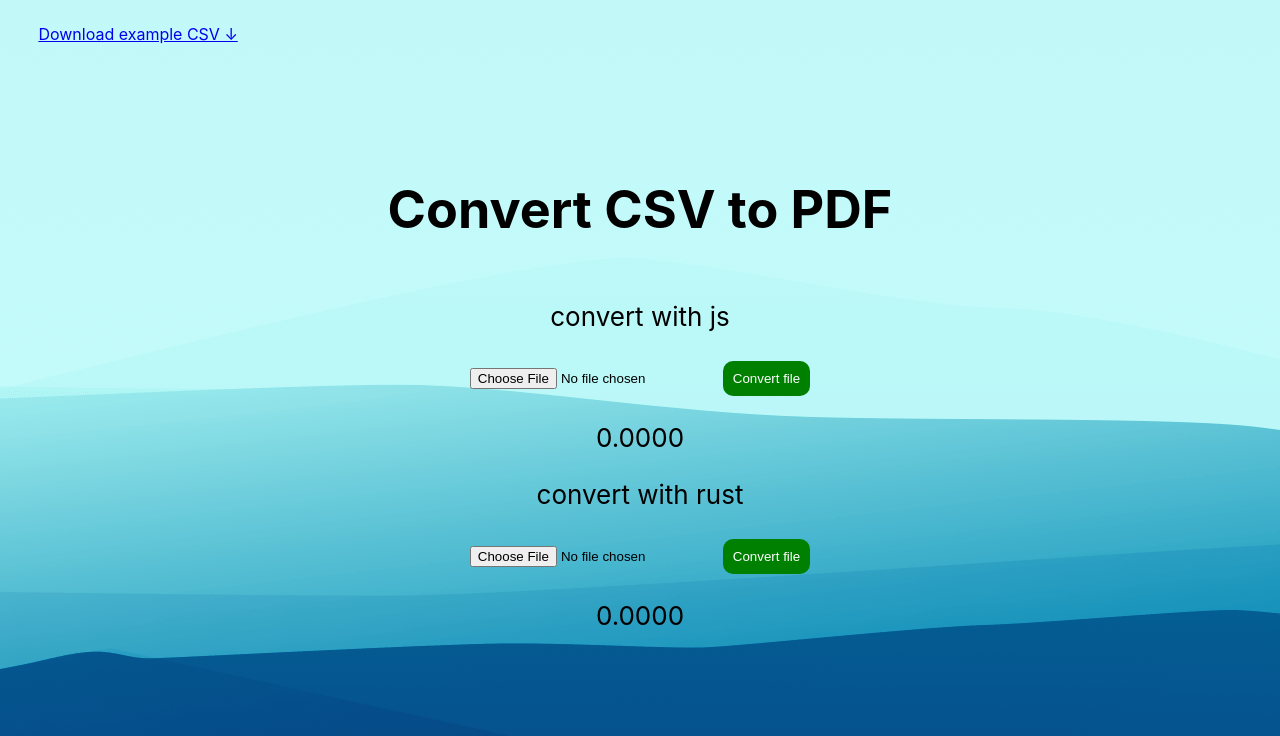
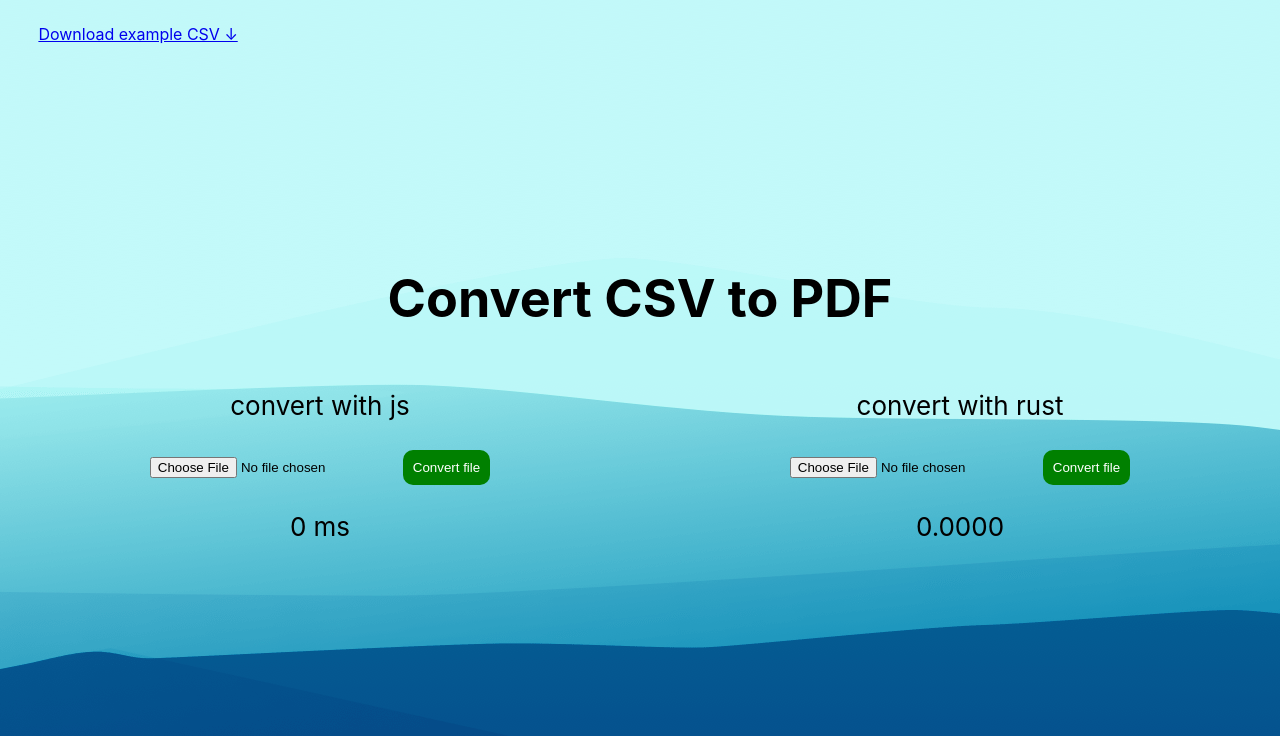
Before and after one commit to bilalozlu/csvToPdfConverter, a React (Create React App) app: page / in a window 1280 px wide. Shown: the top 736 px of the page. Built offline with nearby package versions, Linux system fonts and the light colour scheme; no server answers.

Commit message:
js timer düzeltildi

```diff
--- a/src/App.css
+++ b/src/App.css
@@ -1,5 +1,13 @@
 .App {
   text-align: center;
+}
+
+main {
+  display: flex;
+  align-items: center;
+  justify-content: space-around;
+  width: 100%;
+  border: none;
 }
 
 .exampleCSV-area {
--- a/src/App.js
+++ b/src/App.js
@@ -1,23 +1,22 @@
-import './App.css';
-import React from 'react';
-import ConvertJS from './convertJS';
-import ConvertRust from './convertRust';
+import "./App.css";
+import React from "react";
+import ConvertJS from "./convertJS";
+import ConvertRust from "./convertRust";
 
 function App() {
-
   return (
     <div className="App">
-      <div className='exampleCSV-area'>
-        <a href={process.env.PUBLIC_URL + "/example.csv"}>Download example CSV ↓</a>
+      <div className="exampleCSV-area">
+        <a href={process.env.PUBLIC_URL + "/example.csv"}>
+          Download example CSV ↓
+        </a>
       </div>
-       <header className="App-header">
-        <h1>
-          Convert CSV to PDF
-        </h1>
-        <div>
-            <ConvertJS />
-            <ConvertRust />
-        </div>
+      <header className="App-header">
+        <h1>Convert CSV to PDF</h1>
+        <main>
+          <ConvertJS />
+          <ConvertRust />
+        </main>
       </header>
     </div>
   );
--- a/src/convertJS.js
+++ b/src/convertJS.js
@@ -1,26 +1,13 @@
+import React, { useState } from "react";
 import "./App.css";
-import React, { useEffect, useRef, useState } from "react";
 
 function ConvertJS() {
-  const [converted, setConverted] = useState(false);
   const [timePassed, setTimePassed] = useState(0);
-
-  const isProcessing = useRef(false);
 
   const handleFileUpload = (event) => {
     const file = event.target.files[0];
     const formData = new FormData();
     formData.append("file", file);
-  };
-
-  const handleFileDownload = () => {
-    //   const pdfBlob = new Blob([pdfData], { type: "application/pdf" });
-    //   const link = document.createElement("a");
-    //   link.href = window.URL.createObjectURL(pdfBlob);
-    //   link.download = "your_pdf_filename.pdf"; // Set the desired file name
-    //   document.body.appendChild(link);
-    //   link.click();
-    //   document.body.removeChild(link);
   };
 
   function convertCsvToPdf() {
@@ -39,7 +26,7 @@ function ConvertJS() {
     window.Papa.parse(csvFile, {
       complete: function (result) {
         const data = result.data;
-        console.time();
+        const startTime = new Date().getTime();
 
         // Create a PDF document
         const pdf = new window.jspdf.jsPDF();
@@ -80,29 +67,14 @@ function ConvertJS() {
             startY += 9.9;
           });
         }
-        console.timeEnd();
+        const endTime = new Date().getTime();
+        const timeDiff = endTime - startTime; //in ms,
+        setTimePassed(timeDiff);
 
-        // Save the PDF
-        pdf.save("hello_world.pdf");
+        pdf.save("js-result.pdf");
       },
     });
   }
-
-  function handleFileConvert() {
-    isProcessing.current = true;
-    convertCsvToPdf();
-    isProcessing.current = false;
-  }
-
-  function measureTime() {
-    if (isProcessing.current) setTimePassed((timePassed) => timePassed + 0.005);
-  }
-
-  useEffect(() => {
-    const interval = setInterval(() => measureTime(), 5);
-
-    return () => clearInterval(interval);
-  }, []);
 
   return (
     <div className="App">
@@ -111,22 +83,8 @@ function ConvertJS() {
         <label>
           <input type="file" id="csvFileInput" onChange={handleFileUpload} />
         </label>
-        {converted ? (
-          <button
-            onClick={() =>
-              handleFileDownload(
-                "randommmmm.pdf"
-              )
-            }
-          >
-            Download file ↓
-          </button>
-        ) : (
-          <button onClick={handleFileConvert} disabled={false}>
-            Convert file
-          </button>
-        )}
-        <p>{timePassed.toFixed(4)}</p>
+        <button onClick={convertCsvToPdf}>Convert file</button>
+        <p>{timePassed} ms</p>
       </div>
     </div>
   );
```
Also changed, not shown: 1 other file (tests, documents, lock files or other folders).
